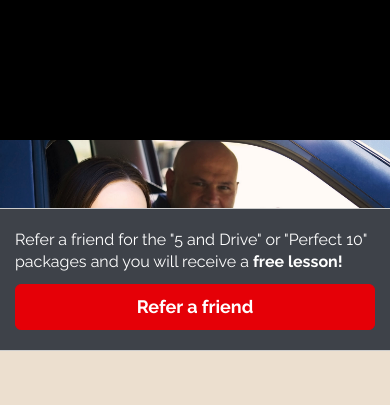
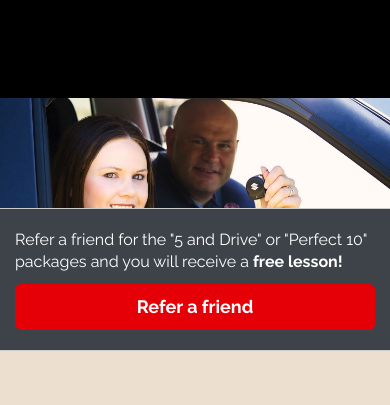
Before and after one commit to claudzonthehorizon/fgd, a plain HTML site: page index.html in a window 390 px wide. Shown: the part 102-507 px from the top of the page. Drawn offline with nearby package versions, Linux system fonts and the light colour scheme.

Commit message:
Add files via upload

```diff
--- a/assets/css/custom.css
+++ b/assets/css/custom.css
@@ -844,7 +844,7 @@ footer li a {
 		width:100%;
 	}
 	#hero {
-	background-position: center center;
+	background-position: 50% 100px;
 	background-size: 100%;
 	background-color: #000;
 	background-repeat: no-repeat;
@@ -903,7 +903,7 @@ footer li a {
 		height:100px;
 	}
 	#hero {
-	background-position: 35% 142px;
+	background-position: 35% 100px;
 	background-size: 100%;
 	background-color: #000;
 	background-repeat: no-repeat;
@@ -980,7 +980,7 @@ footer li a {
 	position: fixed!important;
 	}
 	#hero {
-	background-position: 35% 142px;
+	background-position: 35% 100px;
 	background-size: 100%;
 	background-color: #000;
 	background-repeat: no-repeat;
```
